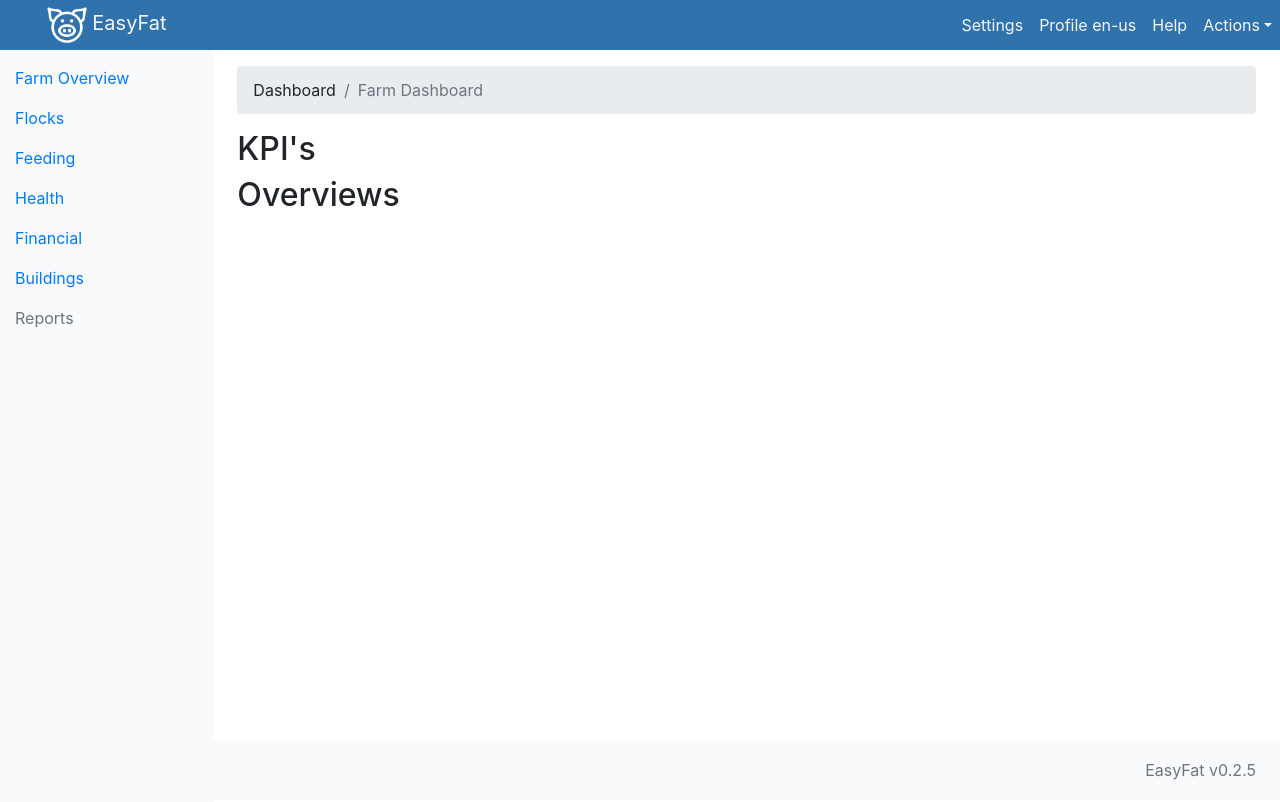
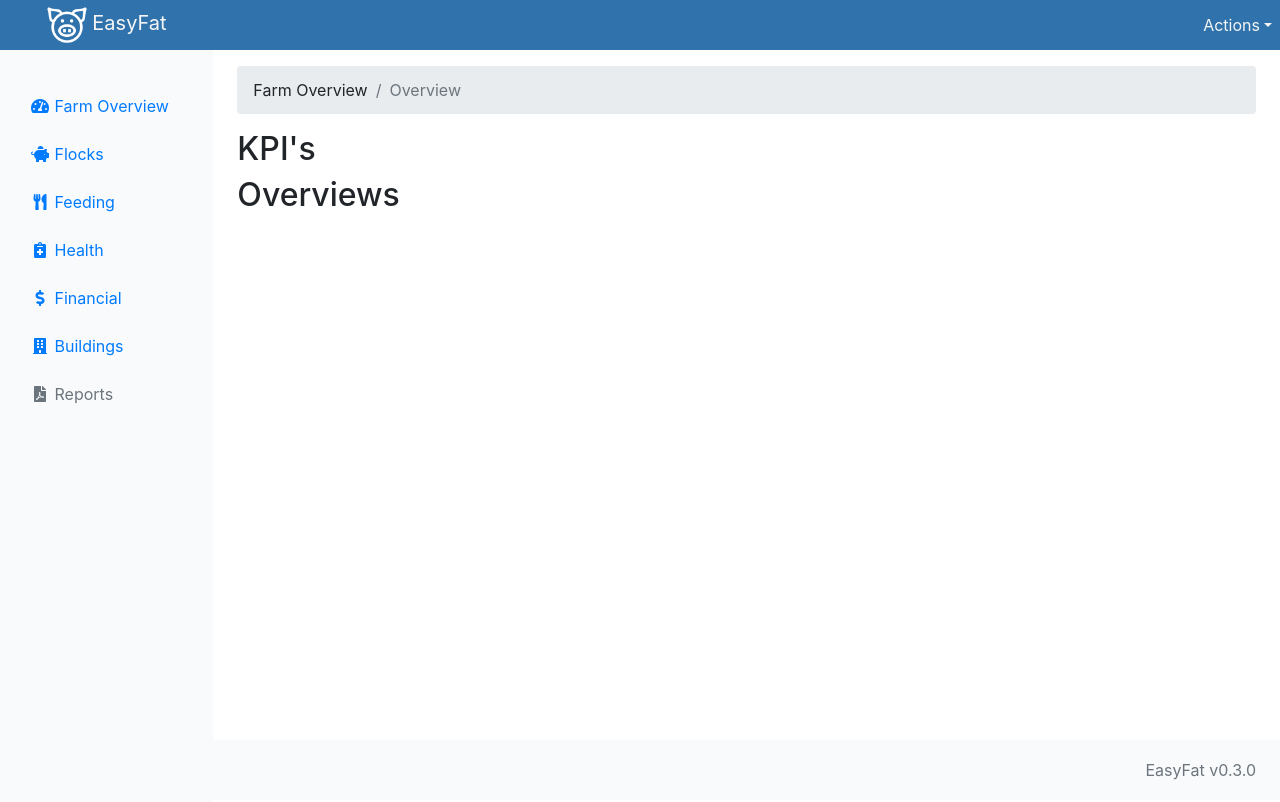
Before and after one commit to fossabot/easy-fat-2, a Django app: template farm/templates/farm/index.html in a window 1280 px wide. Run offline with Django 3.2, Linux system fonts and the light colour scheme; the template is opened without the code that fills it, so the values that code supplies are empty; some libraries are stand-ins or nearby versions.

Commit message:
Added icons to the UI.

```diff
--- a/easy-fat-ui/static/dashboard.css
+++ b/easy-fat-ui/static/dashboard.css
@@ -28,9 +28,15 @@
     position: sticky;
     top: 48px;
     height: calc(100vh - 48px);
-    padding-top: .5rem;
+    padding-top: 2rem;
     overflow-x: hidden;
     overflow-y: auto;
+}
+
+.navbar-nav .nav-link {
+    padding-left: 15px;
+    padding-bottom: 12px;
+    padding-top: 12px;
 }
 
 .footer {
--- a/easy-fat-ui/templates/base.html
+++ b/easy-fat-ui/templates/base.html
@@ -16,6 +16,7 @@
     <link rel="stylesheet" type="text/css" href="https://maxcdn.bootstrapcdn.com/bootstrap/4.0.0/css/bootstrap.min.css" />
     <link rel="stylesheet" type="text/css" href="static/dashboard.css" />
     <link rel="shortcut icon" type="image/png" href="{% static 'porco.png' %}"/>
+    <link rel="stylesheet" href="https://use.fontawesome.com/releases/v5.0.10/css/all.css" integrity="sha384-+d0P83n9kaQMCwj8F4RJB66tzIwOKmrdb46+porD/OvrJ+37WqIM7UoBtwHO6Nlg" crossorigin="anonymous">
 </head>
 
 <nav class="navbar navbar-easyfat-dark navbar-expand sticky-top flex-md-nowrap p-0">
@@ -23,23 +24,23 @@
     <a class="navbar-brand col-sm-3 col-md-2 mr-0" href="{% url 'farm:index' %}"><img src="{% static 'porco.png' %}" style="width: 40px;"/> EasyFat</a>
     <div id="navbar" class="navbar-collapse collapse">
         <ul class="navbar-nav ml-auto">
-            <li class="nav-item"><a class="nav-link" href="#"><span class="glyphicon glyphicon-cog"></span> Settings</a></li>
-            <li class="nav-item"><a class="nav-link" href="#"><span class="glyphicon glyphicon-user"></span> Profile {{ LANGUAGE_CODE }} </a></li>
-            <li class="nav-item"><a class="nav-link" href="#"><span class="glyphicon glyphicon-question-sign"></span> Help</a>
+{#            <li class="nav-item"><a class="nav-link" href="#"><span class="fas fa-cog"></span> Settings</a></li>#}
+{#            <li class="nav-item"><a class="nav-link" href="#"><span class="fas fa-user"></span> Profile {{ LANGUAGE_CODE }} </a></li>#}
+{#            <li class="nav-item"><a class="nav-link" href="#"><span class="fas fa-question-circle"></span> Help</a>#}
             <li class="nav-item dropdown"><a class="nav-link dropdown-toggle" href="#" data-toggle="dropdown" aria-expanded="false">Actions</a>
                 <div class="dropdown-menu dropdown-menu-right">
-                    <a class="dropdown-item" href="#">{% trans 'New Flock' %}</a>
-                    <a class="dropdown-item" href="#">{% trans 'New Separation' %}</a>
-                    <a class="dropdown-item" href="#">{% trans 'New Group Exit' %}</a>
-                    <a class="dropdown-item" href="#">{% trans 'New Single Exit' %}</a>
-                    <a class="dropdown-item" href="#">{% trans 'New Death' %}</a>
-                    <a class="dropdown-item" href="#">{% trans 'New Transfer' %}</a>
+                    <a class="dropdown-item" href="#"><span class="fas fa-piggy-bank fa-fw"></span> {% trans 'New Flock' %}</a>
+                    <a class="dropdown-item" href="#"><span class="fas fa-code-branch fa-fw"></span> {% trans 'New Separation' %}</a>
+                    <a class="dropdown-item" href="#"><span class="fas fa-truck-moving fa-fw"></span> {% trans 'New Group Exit' %}</a>
+                    <a class="dropdown-item" href="#"><span class="fas fa-truck fa-fw"></span> {% trans 'New Single Exit' %}</a>
+                    <a class="dropdown-item" href="#"><span class="fas fa-ambulance fa-fw"></span> {% trans 'New Death' %}</a>
+                    <a class="dropdown-item" href="#"><span class="fas fa-exchange-alt fa-fw"></span> {% trans 'New Transfer' %}</a>
                     <div class="dropdown-divider"></div>
-                    <a class="dropdown-item" href="#">{% trans 'New Feed Delivery' %}</a>
-                    <a class="dropdown-item" href="#">{% trans 'New Feeding Transition' %}</a>
+                    <a class="dropdown-item" href="#"><span class="fas fa-pallet fa-fw"></span> {% trans 'New Feed Delivery' %}</a>
+                    <a class="dropdown-item" href="#"><span class="fas fa-utensils fa-fw"></span> {% trans 'New Feeding Transition' %}</a>
                     <div class="dropdown-divider"></div>
-                    <a class="dropdown-item" href="#">{% trans 'New Treatment' %}</a>
-                    <a class="dropdown-item disabled" href="test">{% trans 'New Medication Application' %}</a>
+                    <a class="dropdown-item" href="#"><span class="fas fa-prescription-bottle fa-fw"></span> {% trans 'New Treatment' %}</a>
+                    <a class="dropdown-item disabled" href="test"><span class="fas fa-syringe fa-fw"></span> {% trans 'New Medication Application' %}</a>
                 </div>
             </li>
         </ul>
@@ -52,15 +53,15 @@
         <nav class="col-md-2 d-none d-md-block bg-easyfat-light sidebar">
             <div class="sidebar-sticky">
                 <ul class="flex-md-column flex-row navbar-nav justify-content-between">
-                    <li class="nav-item"><a class="nav-link active" href="#">{% trans 'Farm Overview' %} <span class="sr-only">(current)</span></a></li>
-                    <li class="nav-item"><a class="nav-link" href="#">{% trans 'Flocks' %}</a></li>
-                    <li class="nav-item"><a class="nav-link" href="#">{% trans 'Feeding' %}</a></li>
-                    <li class="nav-item"><a class="nav-link" href="#">{% trans 'Health' %}</a></li>
-                    <li class="nav-item"><a class="nav-link" href="">{% trans 'Financial' %}</a> </li>
-                    <li class="nav-item"><a class="nav-link" href="#">{% trans 'Buildings' %}</a></li>
+                    <li class="nav-item"><a class="nav-link active" href="#"><span class="fas fa-tachometer-alt fa-fw"></span> {% trans 'Farm Overview' %} <span class="sr-only">(current)</span></a></li>
+                    <li class="nav-item"><a class="nav-link" href="#"><span class="fas fa-piggy-bank fa-fw"></span> {% trans 'Flocks' %}</a></li>
+                    <li class="nav-item"><a class="nav-link" href="#"><span class="fas fa-utensils fa-fw"></span> {% trans 'Feeding' %}</a></li>
+                    <li class="nav-item"><a class="nav-link" href="#"><span class="fas fa-notes-medical fa-fw"></span> {% trans 'Health' %}</a></li>
+                    <li class="nav-item"><a class="nav-link" href=""><span class="fas fa-dollar-sign fa-fw"></span> {% trans 'Financial' %}</a> </li>
+                    <li class="nav-item"><a class="nav-link" href="#"><span class="fas fa-building fa-fw"></span> {% trans 'Buildings' %}</a></li>
                 </ul>
                 <ul class="flex-md-column flex-row navbar-nav justify-content-between">
-                    <li class="nav-item"><a class="nav-link disabled" href="">{% trans 'Reports' %}</a></li>
+                    <li class="nav-item"><a class="nav-link disabled" href=""><span class="fas fa-file-pdf fa-fw"></span> {% trans 'Reports' %}</a></li>
                 </ul>
             </div>
         </nav>
@@ -68,8 +69,8 @@
         <main class="col-md-9 ml-sm-auto col-lg-10 pt-3 px-4">
             <nav aria-label="breadcrumb">
                 <ol class="breadcrumb">
-                    <li class="breadcrumb-item" aria-current="page">{% trans 'Dashboard' %}</li>
-                    <li class="breadcrumb-item active" aria-current="page">{% trans 'Farm Dashboard' %}</li>
+                    <li class="breadcrumb-item" aria-current="page">{% trans 'Farm Overview' %}</li>
+                    <li class="breadcrumb-item active" aria-current="page">{% trans 'Overview' %}</li>
                 </ol>
             </nav>
             {% block main_content %}
@@ -77,7 +78,7 @@
         </main>
         <footer class="footer">
             <div class="mr">
-                <p class="text-muted">EasyFat v0.2.5</p>
+                <p class="text-muted">EasyFat v0.3.0</p>
             </div>
         </footer>
     </div>
```
